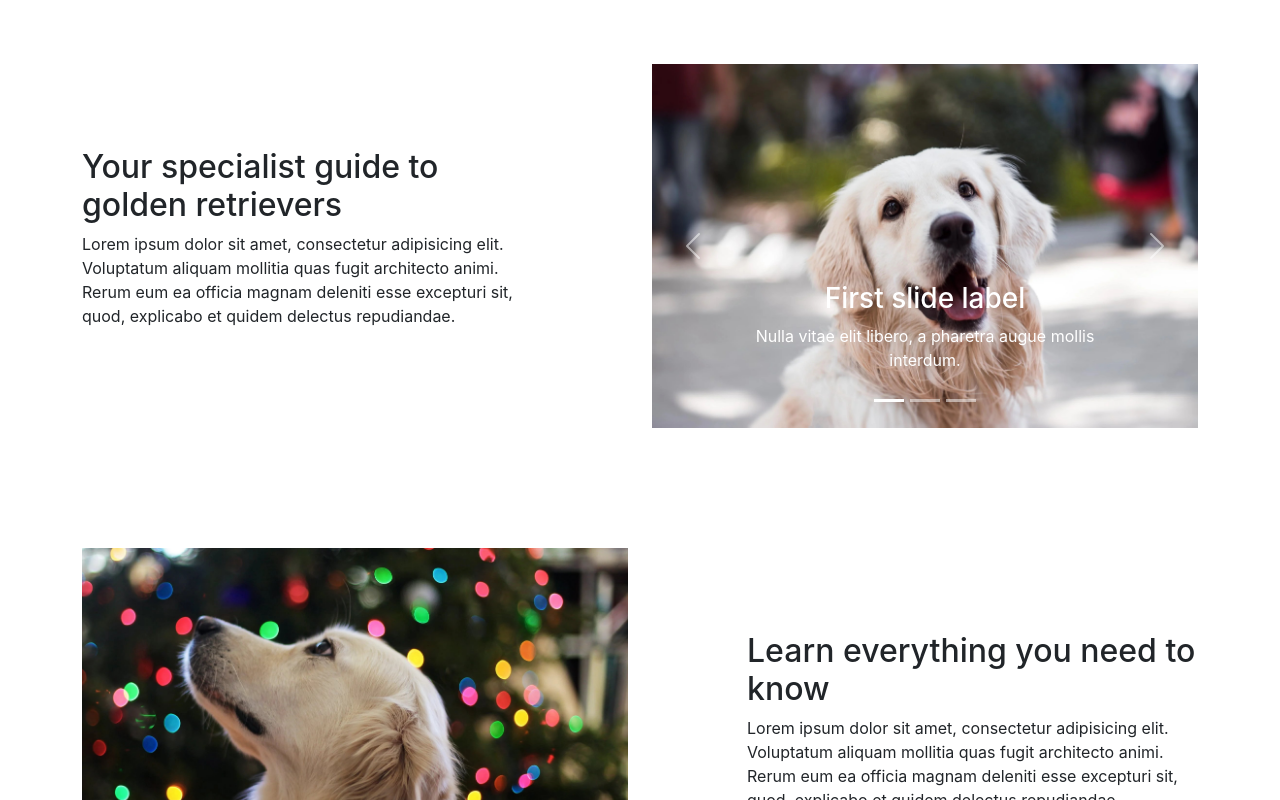
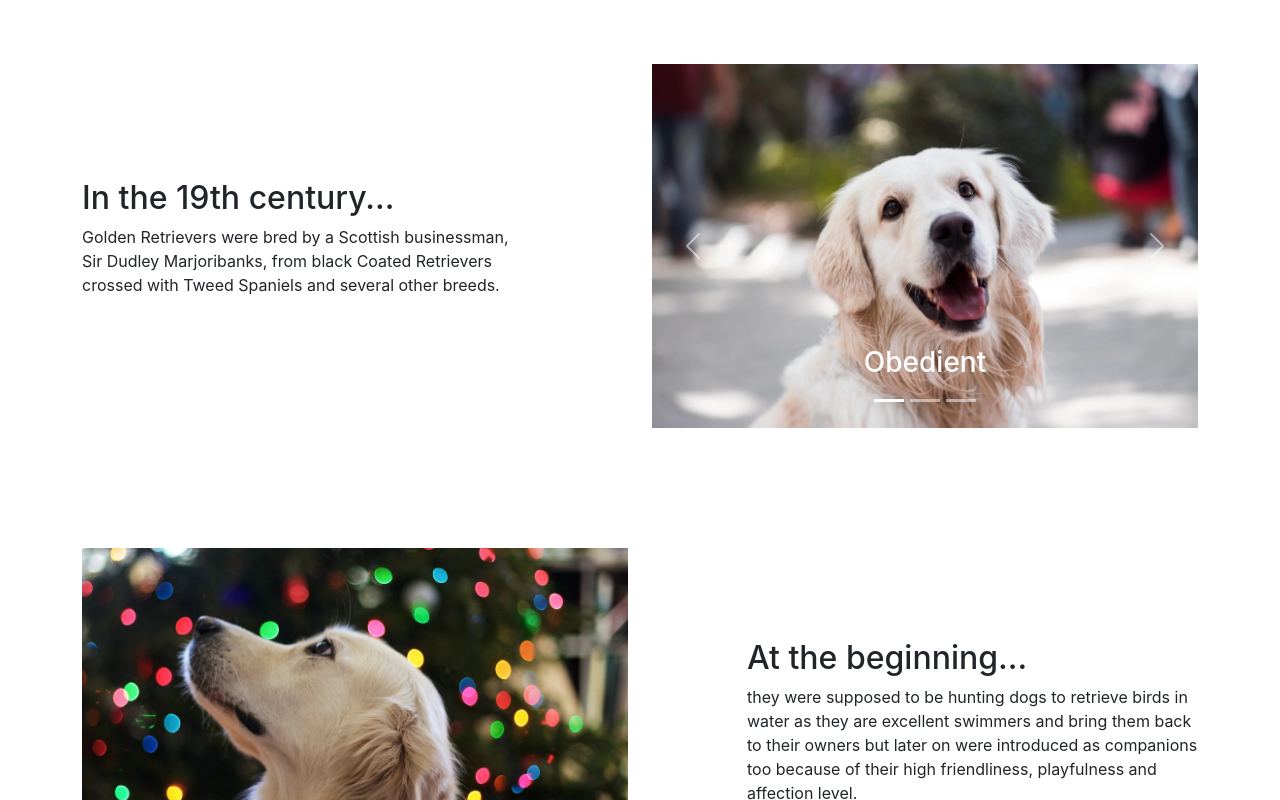
Before and after one commit to mike1234-pixel/peanut-butter, a React (Create React App) app: page / in a window 1280 px wide. Both pictures are taken after a click on the button 889 px from the left and 1173 px from the top of the page. Shown: the part 773-1573 px from the top of the page. Built offline with nearby package versions, Linux system fonts and the light colour scheme.

Commit message:
mt: upd - unit test

```diff
--- a/public/mockData/content.json
+++ b/public/mockData/content.json
@@ -1,18 +1,18 @@
 [
   {
     "homepage": {
-      "title1": "Your specialist guide to golden retrievers",
-      "title1fa": "راهنمای تخصصی شما برای گلدن رتریورها",
-      "title2": "Learn everything you need to know",
-      "title2fa": "هر آنچه را که باید بدانید بیاموزید",
-      "title3": "your go-to guide",
-      "title3fa": "راهنمای شما",
-      "text1": "Lorem ipsum dolor sit amet, consectetur adipisicing elit. Voluptatum aliquam mollitia quas fugit architecto animi. Rerum eum ea officia magnam deleniti esse excepturi sit, quod, explicabo et quidem delectus repudiandae.",
-      "text1fa": "محتوای متنی محتوای متنی محتوای متنی محتوای متنی",
-      "text2": "Lorem ipsum dolor sit amet, consectetur adipisicing elit. Voluptatum aliquam mollitia quas fugit architecto animi. Rerum eum ea officia magnam deleniti esse excepturi sit, quod, explicabo et quidem delectus repudiandae.",
-      "text2fa": "محتوای متنی محتوای متنی محتوای متنی محتوای متنی",
-      "text3": "Lorem ipsum dolor sit amet, consectetur adipisicing elit. Voluptatum aliquam mollitia quas fugit architecto animi. Rerum eum ea officia magnam deleniti esse excepturi sit, quod, explicabo et quidem delectus repudiandae.",
-      "text3fa": "محتوای متنی محتوای متنی محتوای متنی محتوای متنی"
+      "title1": "In the 19th century...",
+      "title1fa": "در قرن نوزدهم...",
+      "title2": "At the beginning...",
+      "title2fa": "در آغاز...",
+      "title3": "Golden Retrievers are obedient, loyal, calm and intelligent dogs...",
+      "title3fa": "گلدن رتریورها سگ هایی مطیع، وفادار، آرام و باهوش هستند...",
+      "text1": "Golden Retrievers were bred by a Scottish businessman, Sir Dudley Marjoribanks, from black Coated Retrievers crossed with Tweed Spaniels and several other breeds.",
+      "text1fa": "گلدن رتریورها توسط یک تاجر اسکاتلندی به نام سر دادلی مارجوریبانکس از رتریورهای مشکی پوشیده شده با توید اسپانیل و چندین نژاد دیگر پرورش داده شدند.",
+      "text2": "they were supposed to be hunting dogs to retrieve birds in water as they are excellent swimmers and bring them back to their owners but later on were introduced as companions too because of their high friendliness, playfulness and affection level.",
+      "text2fa": "آنها قرار بود سگ های شکاری باشند تا پرندگان را در آب بیاورند زیرا شناگران عالی هستند و آنها را به صاحبانشان برگردانند اما بعداً به دلیل صمیمیت، بازیگوشی و محبت بالای آنها به عنوان همراه معرفی شدند.",
+      "text3": "with a gentle temperament, known as great family dogs. They stand 21 to 24 inches at the shoulder and weigh 55 to 75 pounds with a 10 to 12 years life span.",
+      "text3fa": "با خلق و خوی ملایم که به عنوان سگ های خانواده بزرگ شناخته می شود. آنها 21 تا 24 اینچ در شانه ایستاده و وزن آنها 55 تا 75 پوند با طول عمر 10 تا 12 سال است."
     }
   }
 ]
--- a/src/components/CarouselSection/CarouselSection.js
+++ b/src/components/CarouselSection/CarouselSection.js
@@ -16,7 +16,7 @@ const CarouselSection = ({ title, text }) => {
             </div>
           </Col>
           <Col md={{ span: 6, offset: 1 }}>
-            <Carousel>
+            <Carousel fade={true}>
               <Carousel.Item>
                 <img
                   className="d-block w-100"
@@ -24,10 +24,7 @@ const CarouselSection = ({ title, text }) => {
                   alt="golden retriever"
                 />
                 <Carousel.Caption>
-                  <h3>First slide label</h3>
-                  <p>
-                    Nulla vitae elit libero, a pharetra augue mollis interdum.
-                  </p>
+                  <h3>Obedient</h3>
                 </Carousel.Caption>
               </Carousel.Item>
               <Carousel.Item>
@@ -38,10 +35,7 @@ const CarouselSection = ({ title, text }) => {
                 />
 
                 <Carousel.Caption>
-                  <h3>Second slide label</h3>
-                  <p>
-                    Lorem ipsum dolor sit amet, consectetur adipiscing elit.
-                  </p>
+                  <h3>Loyal</h3>
                 </Carousel.Caption>
               </Carousel.Item>
               <Carousel.Item>
@@ -52,11 +46,7 @@ const CarouselSection = ({ title, text }) => {
                 />
 
                 <Carousel.Caption>
-                  <h3>Third slide label</h3>
-                  <p>
-                    Praesent commodo cursus magna, vel scelerisque nisl
-                    consectetur.
-                  </p>
+                  <h3>Intelligent</h3>
                 </Carousel.Caption>
               </Carousel.Item>
             </Carousel>
```
Also changed, not shown: 2 other files (tests, documents, lock files or other folders).
